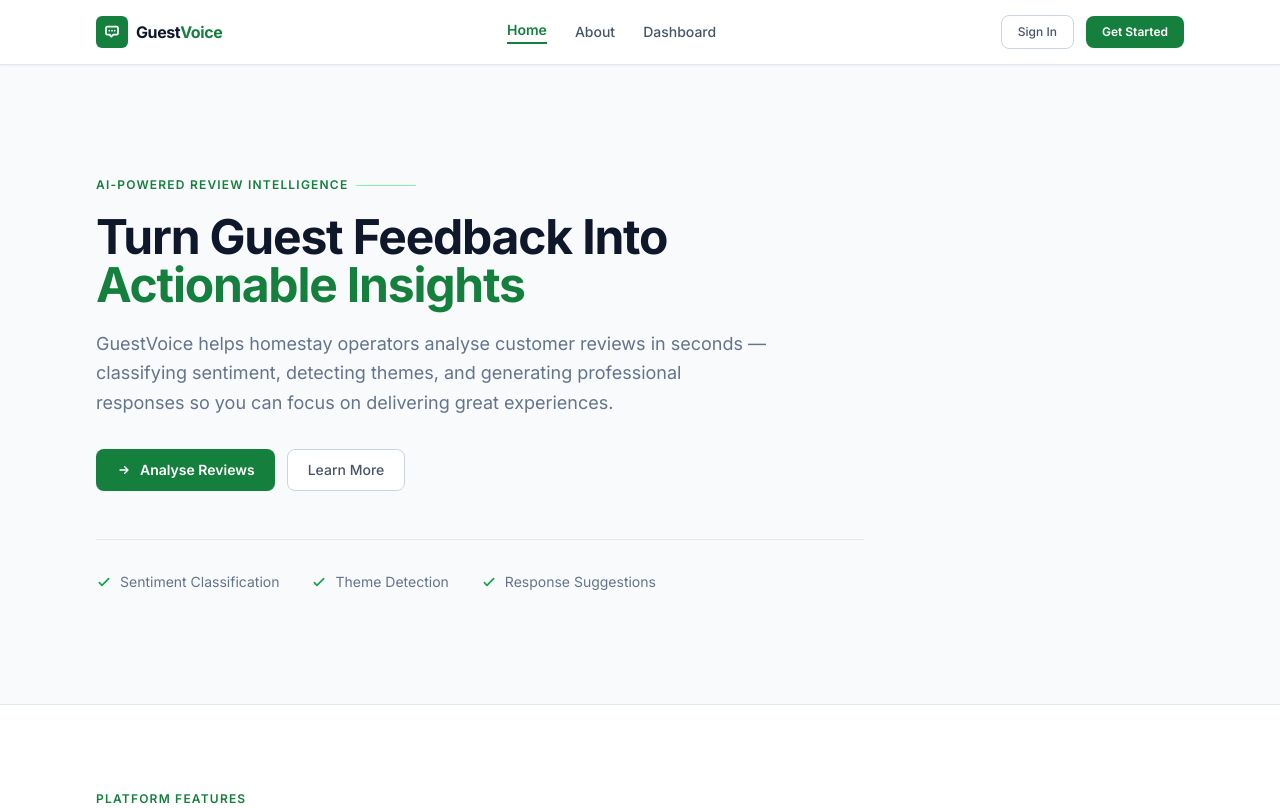
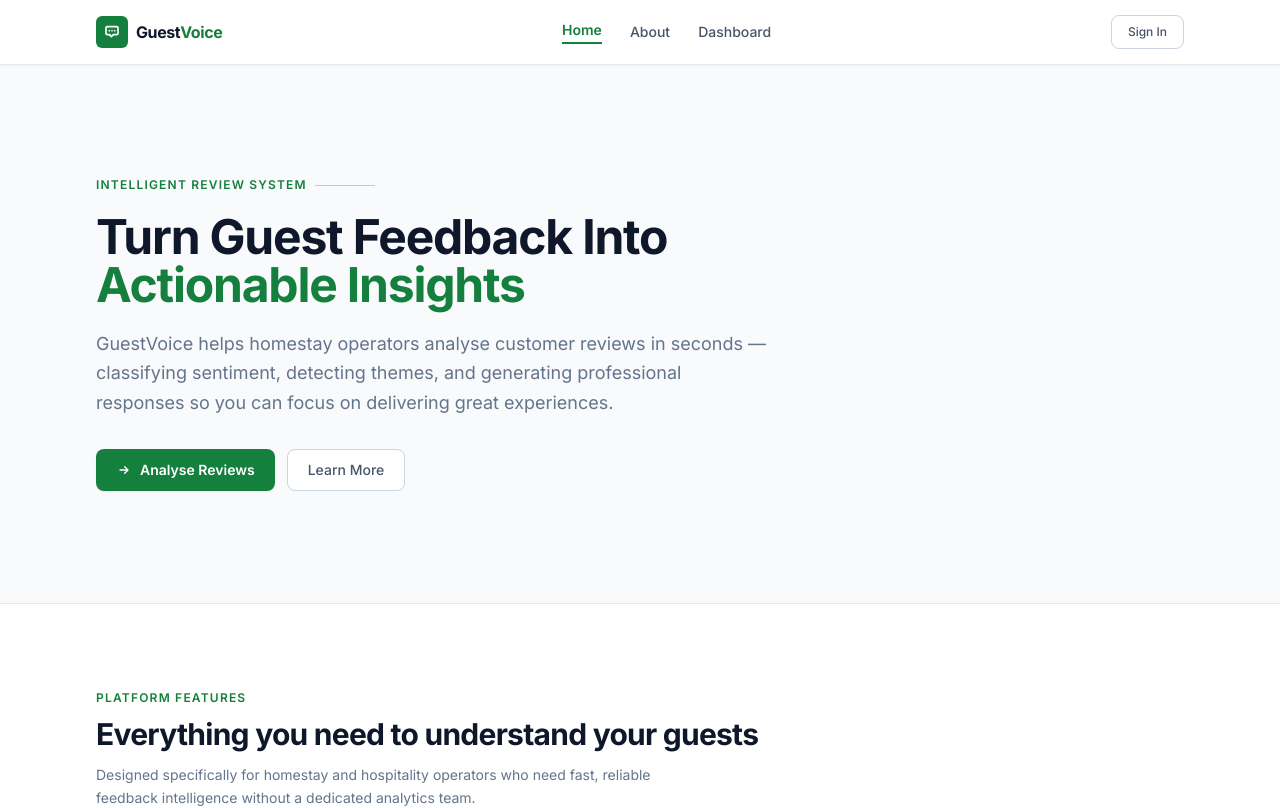
Before and after one commit to AryanButola10/GuestVoice, a React (Vite) app: page / in a window 1280 px wide. Shown: the top 808 px of the page. Built offline with nearby package versions, Linux system fonts and the light colour scheme.

Commit message:
refactor: clean up home and dashboard texts and logic

```diff
--- a/src/components/Footer.jsx
+++ b/src/components/Footer.jsx
@@ -7,7 +7,6 @@ const footerLinks = {
   ],
   Account: [
     { label: 'Sign In', to: '/login' },
-    { label: 'Get Started', to: '/dashboard' },
   ],
 };
 
--- a/src/components/Hero.jsx
+++ b/src/components/Hero.jsx
@@ -8,7 +8,7 @@ export default function Hero() {
 
           {/* Label */}
           <div className="flex items-center gap-2 mb-5">
-            <span className="section-label">AI-Powered Review Intelligence</span>
+            <span className="section-label">Intelligent Review System</span>
             <span className="h-px flex-1 max-w-[60px] bg-green-300 rounded" />
           </div>
 
@@ -37,22 +37,6 @@ export default function Hero() {
               Learn More
             </Link>
           </div>
-
-          {/* Trust indicators */}
-          <div className="mt-12 pt-8 border-t border-slate-200 flex flex-wrap items-center gap-8">
-            {[
-              { text: 'Sentiment Classification' },
-              { text: 'Theme Detection' },
-              { text: 'Response Suggestions' },
-            ].map((item) => (
-              <div key={item.text} className="flex items-center gap-2 text-slate-500 text-sm">
-                <svg className="w-4 h-4 text-green-600 flex-shrink-0" fill="none" viewBox="0 0 24 24" stroke="currentColor" strokeWidth={2.5}>
-                  <path strokeLinecap="round" strokeLinejoin="round" d="M5 13l4 4L19 7" />
-                </svg>
-                <span>{item.text}</span>
-              </div>
-            ))}
-          </div>
         </div>
       </div>
     </section>
--- a/src/components/Navbar.jsx
+++ b/src/components/Navbar.jsx
@@ -50,9 +50,6 @@ export default function Navbar() {
             <Link to="/login" className="btn-outline text-xs px-4 py-2">
               Sign In
             </Link>
-            <Link to="/dashboard" className="btn-primary text-xs px-4 py-2">
-              Get Started
-            </Link>
           </div>
 
           {/* Mobile Hamburger */}
@@ -103,13 +100,6 @@ export default function Navbar() {
             >
               Sign In
             </Link>
-            <Link
-              to="/dashboard"
-              onClick={() => setMenuOpen(false)}
-              className="btn-primary text-xs justify-center"
-            >
-              Get Started
-            </Link>
           </div>
         </div>
       )}
--- a/src/pages/Dashboard.jsx
+++ b/src/pages/Dashboard.jsx
@@ -32,7 +32,7 @@ export default function Dashboard() {
               </h2>
               <div className="w-full h-48 bg-slate-50 border border-slate-200 rounded-lg flex items-center justify-center">
                 <p className="text-slate-400 text-sm text-center px-6">
-                  Review input panel — coming in Week 7 (AI Integration)
+                  Input panel
                 </p>
               </div>
               <div className="mt-4 flex gap-3">
--- a/src/pages/Home.jsx
+++ b/src/pages/Home.jsx
@@ -132,17 +132,17 @@ export default function Home() {
             <div className="grid grid-cols-1 sm:grid-cols-3 gap-8">
               {[
                 {
-                  step: '01',
+                  step: '1',
                   title: 'Paste Reviews',
                   desc: 'Copy and paste one or multiple guest reviews into the analysis panel.',
                 },
                 {
-                  step: '02',
+                  step: '2',
                   title: 'AI Analysis',
                   desc: 'GuestVoice sends the reviews to the Gemini AI model for structured processing.',
                 },
                 {
-                  step: '03',
+                  step: '3',
                   title: 'Get Insights',
                   desc: 'Receive sentiment, theme classification, and a suggested management response instantly.',
                 },
```
